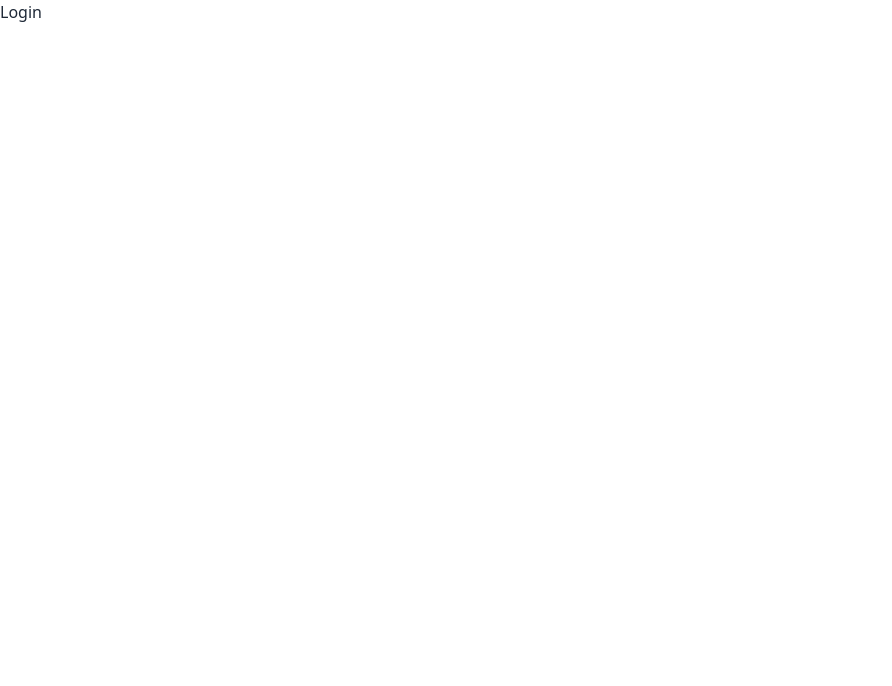
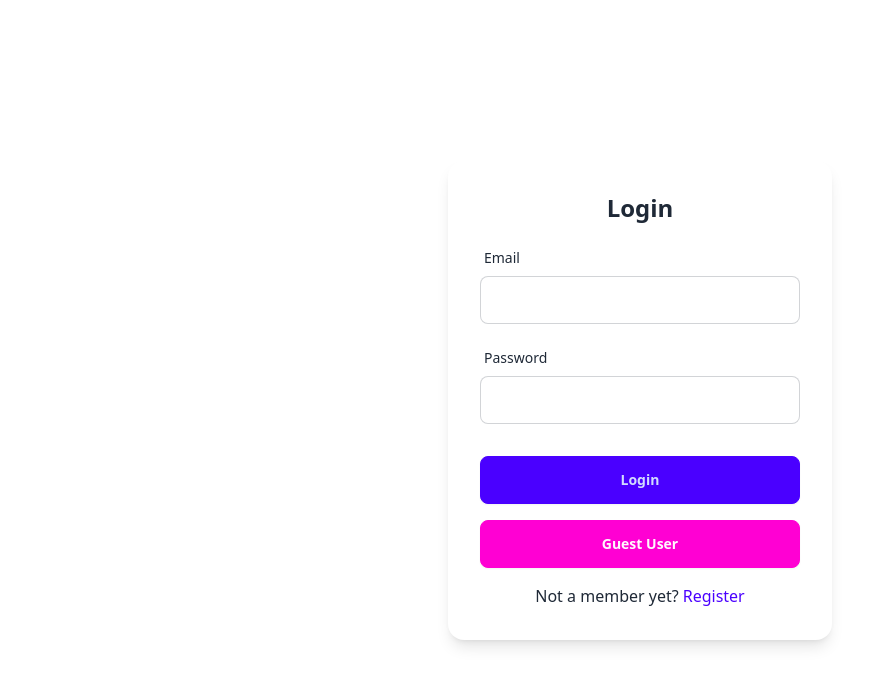
Before and after one commit to akaBaytar/comfy-store, a React (Vite) app: page /login in a window 1280 px wide. Shown: the top 686 px of the page, without its empty margins (0-892 px from the left). Built offline with nearby package versions, Linux system fonts and the light colour scheme.

Commit message:
login, register pages and form input, submit button components

```diff
--- /dev/null
+++ b/src/components/FormInput.jsx
@@ -0,0 +1,25 @@
+import PropTypes from 'prop-types';
+
+const FormInput = ({ label, name, type }) => {
+  return (
+    <div className='form-control'>
+      <label htmlFor={`input-${name}`} className='label'>
+        <span className='label-text'>{label}</span>
+      </label>
+      <input
+        type={type}
+        name={name}
+        id={`input-${name}`}
+        className='input input-bordered'
+      />
+    </div>
+  );
+};
+
+FormInput.propTypes = {
+  label: PropTypes.string,
+  name: PropTypes.string,
+  type: PropTypes.string,
+};
+
+export default FormInput;
--- /dev/null
+++ b/src/components/SubmitButton.jsx
@@ -0,0 +1,30 @@
+import PropTypes from 'prop-types';
+import { Fragment } from 'react';
+import { useNavigation } from 'react-router-dom';
+
+const SubmitButton = ({ text }) => {
+  const navigation = useNavigation();
+  const isSubmitting = navigation.state === 'submitting';
+
+  return (
+    <button
+      type='submit'
+      className='btn btn-primary btn-block'
+      disabled={isSubmitting}>
+      {isSubmitting ? (
+        <Fragment>
+          <span className='loading loading-spinner'></span>
+          Submitting...
+        </Fragment>
+      ) : (
+        text || 'Submit'
+      )}
+    </button>
+  );
+};
+
+SubmitButton.propTypes = {
+  text: PropTypes.string,
+};
+
+export default SubmitButton;
--- /dev/null
+++ b/src/components/index.js
@@ -0,0 +1,2 @@
+export {default as FormInput} from './FormInput'
+export {default as SubmitButton} from './SubmitButton'
--- a/src/pages/Login.jsx
+++ b/src/pages/Login.jsx
@@ -1,7 +1,30 @@
+import { Form, Link } from 'react-router-dom';
+import { FormInput, SubmitButton } from '../components';
+
 const Login = () => {
   return (
-    <div>Login</div>
-  )
-}
+    <section className='h-screen grid place-items-center'>
+      <Form
+        method='post'
+        className='card flex flex-col w-96 p-8 gap-y-4 bg-base-100 shadow-lg'>
+        <h4 className='text-center text-2xl font-bold'>Login</h4>
+        <FormInput type='email' label='Email' name='identifier' />
+        <FormInput type='password' label='Password' name='password' />
+        <div className='mt-4'>
+          <SubmitButton text='Login' />
+        </div>
+        <button type='button' className='btn btn-secondary btn-block'>
+          Guest User
+        </button>
+        <p className='text-center'>
+          Not a member yet?
+          <Link to='/register' className='link link-hover link-primary ml-1'>
+            Register
+          </Link>
+        </p>
+      </Form>
+    </section>
+  );
+};
 
-export default Login
+export default Login;
--- a/src/pages/Register.jsx
+++ b/src/pages/Register.jsx
@@ -1,7 +1,28 @@
+import { Form, Link } from 'react-router-dom';
+import { FormInput, SubmitButton } from '../components';
+
 const Register = () => {
   return (
-    <div>Register</div>
-  )
-}
+    <section className='h-screen grid place-items-center'>
+      <Form
+        method='post'
+        className='card flex flex-col w-96 p-8 gap-y-4 bg-base-100 shadow-lg'>
+        <h4 className='text-center text-2xl font-bold'>Register</h4>
+        <FormInput type='text' label='Name' name='name' />
+        <FormInput type='email' label='Email' name='email' />
+        <FormInput type='password' label='Password' name='password' />
+        <div className='mt-4'>
+          <SubmitButton text='Register' />
+        </div>
+        <p className='text-center'>
+          Already a member?
+          <Link to='/login' className='link link-hover link-primary ml-1'>
+            Login
+          </Link>
+        </p>
+      </Form>
+    </section>
+  );
+};
 
-export default Register
+export default Register;
```
